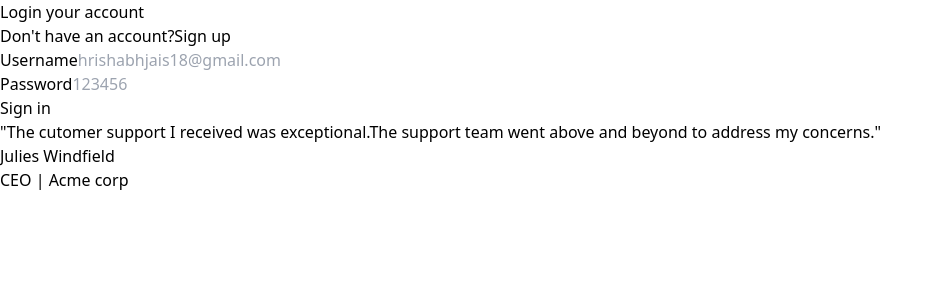
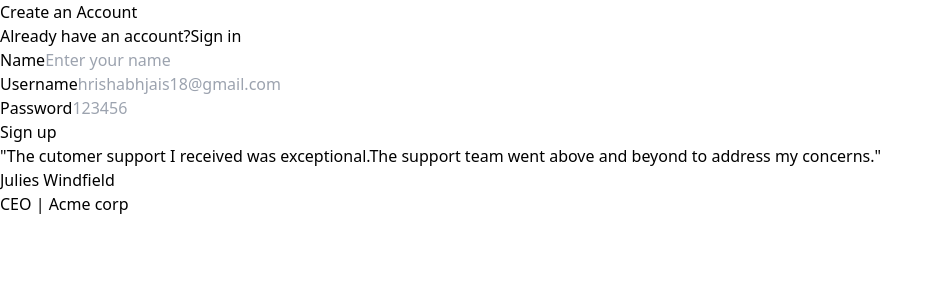
Before and after one commit to meeku18/Blogo-website, a React (Vite) app in the folder frontend/: page / in a window 1280 px wide. Shown: the top 300 px of the page, without its empty margins (0-943 px from the left). Built offline with nearby package versions, Linux system fonts and the light colour scheme.

Commit message:
vercel.json added

```diff
--- a/frontend/src/App.tsx
+++ b/frontend/src/App.tsx
@@ -13,8 +13,8 @@ import { Publish } from './pages/Publish'
       <>
         <BrowserRouter>
           <Routes>
-            <Route path="/signup" element={<Signup />} />
-            <Route path="/" element={<Signin />} />
+            <Route path="/" element={<Signup />} />
+            <Route path="/sigin" element={<Signin />} />
             <Route path="/blogs" element={<Blogs/>}/>
             <Route path="/blog/:id" element={<Blog />} />
             <Route path="/publish" element={<Publish/>}/>
--- a/frontend/src/components/Auth.tsx
+++ b/frontend/src/components/Auth.tsx
@@ -31,7 +31,7 @@ export const Auth = ({type}:{type:"signin"|"signup"})=>{
                     </div>
                     <div className="text-slate-400 ml-2">
                        {type==="signin"?"Don't have an account?":" Already have an account?" }
-                        <Link className="pl-2 underline" to={type==='signin'?'/':'/signin'}>
+                        <Link className="pl-2 underline" to={type==='signin'?'/signup':'/'}>
                            {type==="signin"?'Sign up':'Sign in'}
                         </Link>
                     </div>
```
